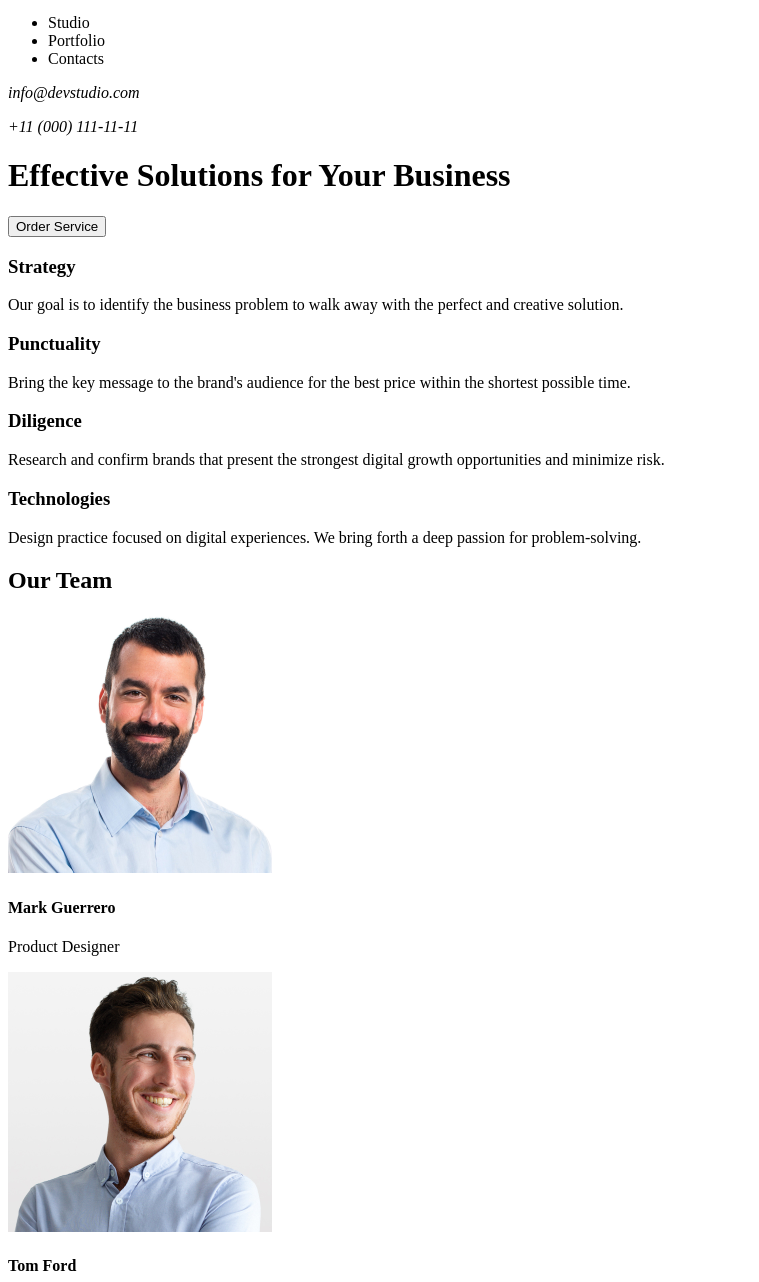
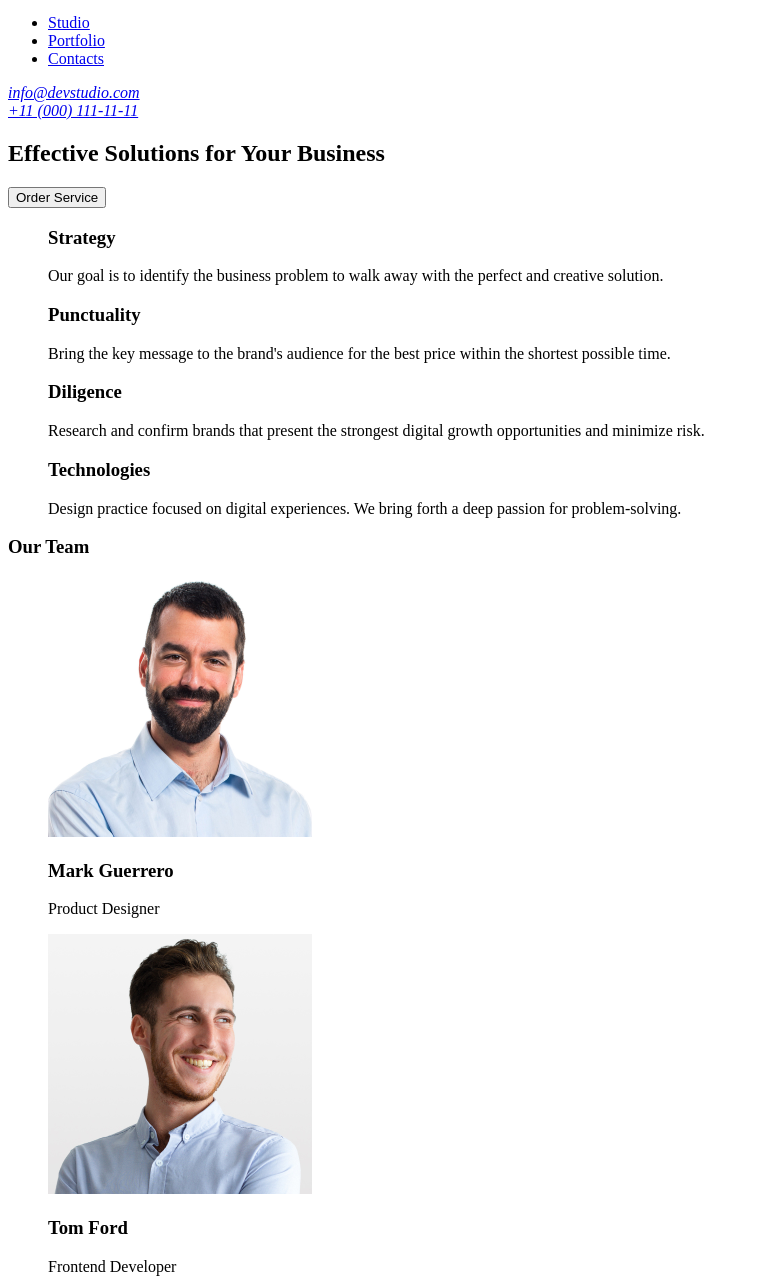
Before and after one commit to Vitaliy-fch/goit-markup-hw-01, a plain HTML site: page index.html in a window 1280 px wide. Shown: the part 38-1320 px from the top of the page, without its empty margins (0-759 px from the left). Drawn offline with Linux system fonts and the light colour scheme.

Commit message:
error correction #1

```diff
--- a/index.html
+++ b/index.html
@@ -9,26 +9,32 @@
     <header>
       <!-- Navigation -->
       <nav>
-        <img src="images/Logo.jpg" alt="logo" width="115" />
+        <a href="./index.html">
+          <img src="images/Logo.jpg" alt="WebStudio" width="115" />
+        </a>
         <ul>
-          <li>Studio</li>
-          <li>Portfolio</li>
-          <li>Contacts</li>
+          <li><a href="#studio">Studio</a></li>
+          <li><a href="#portfolio">Portfolio</a></li>
+          <li><a href="#contacts">Contacts</a></li>
         </ul>
       </nav>
 
       <!-- Contacts -->
       <address>
-        <p>info@devstudio.com</p>
-        <p>+11 (000) 111-11-11</p>
+        <a href="mailto:info@devstudio.com">info@devstudio.com</a> <br />
+        <a href="tel:+110001111111">+11 (000) 111-11-11</a>
       </address>
-      <h1>Effective Solutions for Your Business</h1>
-      <button type="button">Order Service</button>
     </header>
 
     <main>
       <!-- Description of goals -->
       <section>
+        <h1>Effective Solutions for Your Business</h1>
+        <button type="button">Order Service</button>
+      </section>
+
+      <section>
+        <ul>
           <h3>Strategy</h3>
           <p>
             Our goal is to identify the business problem to walk away with the
@@ -43,28 +49,29 @@
 
           <h3>Diligence</h3>
           <p>
-          Research and confirm brands that present the strongest digital growth
-          opportunities and minimize risk.
+            Research and confirm brands that present the strongest digital
+            growth opportunities and minimize risk.
           </p>
 
           <h3>Technologies</h3>
           <p>
-          Design practice focused on digital experiences. We bring forth a deep
-          passion for problem-solving.
+            Design practice focused on digital experiences. We bring forth a
+            deep passion for problem-solving.
           </p>
+        </ul>
       </section>
 
       <!-- Team information -->
       <section>
-        <h2>Our Team</h2>
-
+        <h3>Our Team</h3>
+        <ul>
           <img
             src="images/img-3.jpg"
             alt="Foto Mark Guerrero"
             width="264"
             height="260"
           />
-        <h4>Mark Guerrero</h4>
+          <h3>Mark Guerrero</h3>
           <p>Product Designer</p>
 
           <img
@@ -73,7 +80,7 @@
             width="264"
             height="260"
           />
-        <h4>Tom Ford</h4>
+          <h3>Tom Ford</h3>
           <p>Frontend Developer</p>
 
           <img
@@ -82,7 +89,7 @@
             width="264"
             height="260"
           />
-        <h4>Camila Garcia</h4>
+          <h3>Camila Garcia</h3>
           <p>Marketing</p>
 
           <img
@@ -91,13 +98,16 @@
             width="264"
             height="260"
           />
-        <h4>Daniel Wilson</h4>
+          <h3>Daniel Wilson</h3>
           <p>UI Designer</p>
+        </ul>
       </section>
     </main>
 
     <footer>
-      <img src="images/Logo.jpg" alt="logo" width="115" />
+      <a href="./index.html">
+        <img src="images/Logo.jpg" alt="WebStudio" width="115" />
+      </a>
       <p>
         Increase the flow of customers and sales for your business with digital
         marketing & growth solutions.
```
Lines whose indentation alone changed are shown as unchanged.
